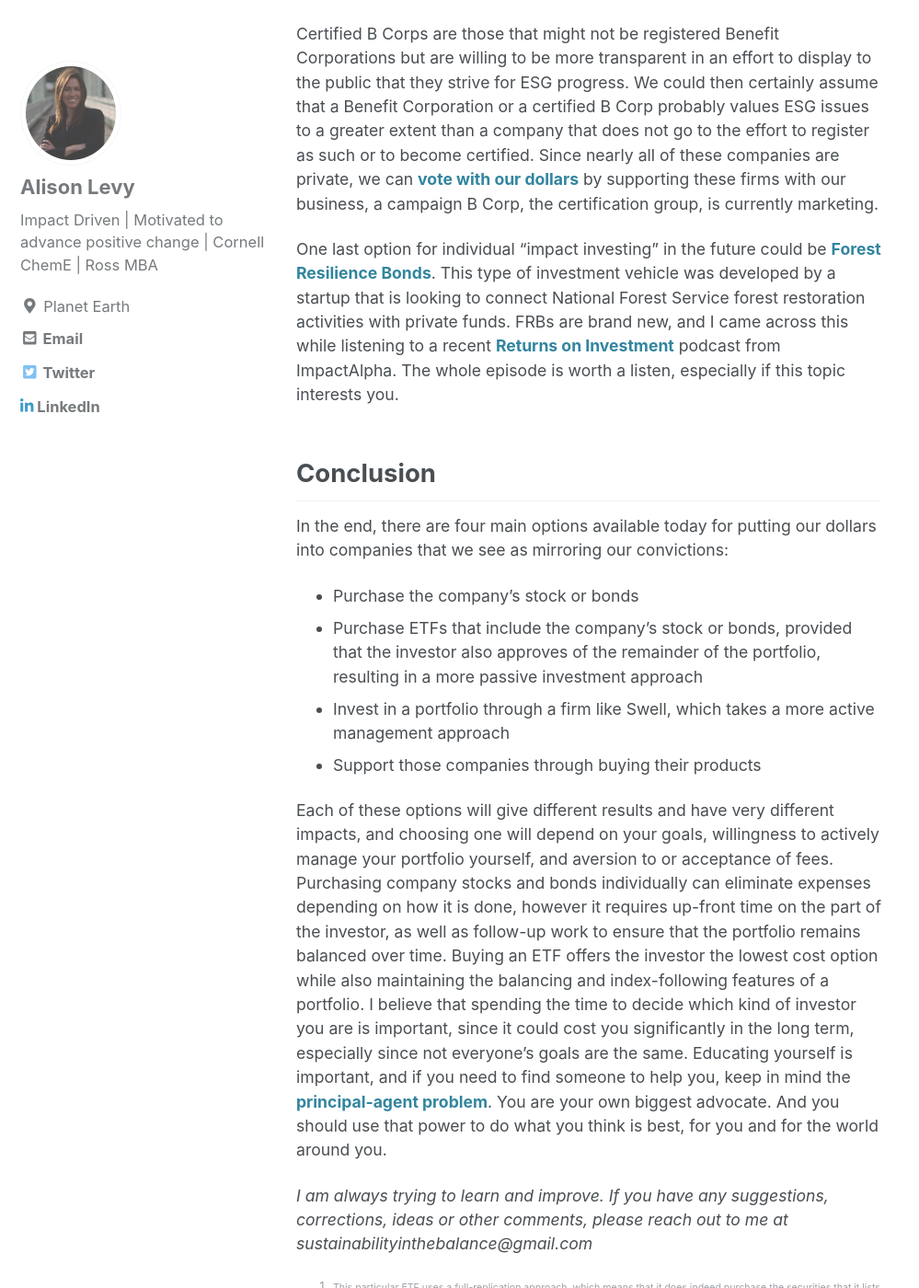
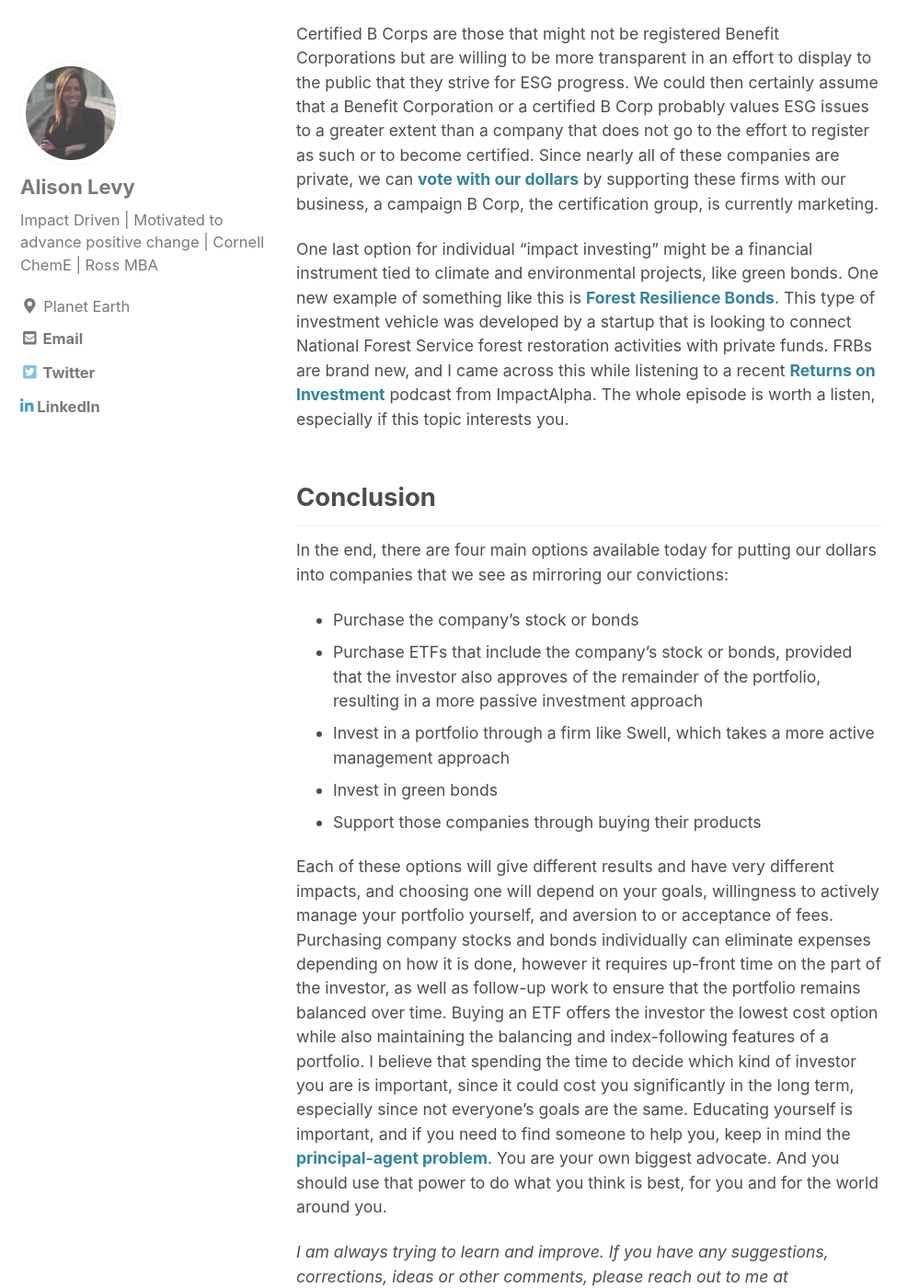
Before and after one commit to amlturbo/amlturbo.github.io, a Jekyll site: the page built from _posts/2019-02-02-ESG-ETFs.md, in a window 1280 px wide and 1400 px high, scrolled down 5471 px. Shown: the whole window at 92% size, without its empty margins (0-999 px from the left). Built offline with Jekyll 4.4.1, drawn with Linux system fonts in a browser that asks for light colours; cached includes are drawn as plain includes; nearby versions of some CDN libraries.

Commit message:
Update 2019-02-02-ESG-ETFs.md

```diff
--- a/_posts/2019-02-02-ESG-ETFs.md
+++ b/_posts/2019-02-02-ESG-ETFs.md
@@ -57,7 +57,7 @@
 
 Certified B Corps are those that might not be registered Benefit Corporations but are willing to be more transparent in an effort to display to the public that they strive for ESG progress. We could then certainly assume that a Benefit Corporation or a certified B Corp probably values ESG issues to a greater extent than a company that does not go to the effort to register as such or to become certified. Since nearly all of these companies are private, we can [vote with our dollars](https://bcorporation.net/vote) by supporting these firms with our business, a campaign B Corp, the certification group, is currently marketing.
 
-One last option for individual "impact investing" in the future could be [Forest Resilience Bonds](https://www.forestresiliencebond.com/). This type of investment vehicle was developed by a startup that is looking to connect National Forest Service forest restoration activities with private funds. FRBs are brand new, and I came across this while listening to a recent [Returns on Investment](https://impactalpha.com/if-esg-investing-is-so-great-why-is-the-world-going-to-hell-podcast/) podcast from ImpactAlpha. The whole episode is worth a listen, especially if this topic interests you.
+One last option for individual "impact investing" might be a financial instrument tied to climate and environmental projects, like green bonds. One new example of something like this is [Forest Resilience Bonds](https://www.forestresiliencebond.com/). This type of investment vehicle was developed by a startup that is looking to connect National Forest Service forest restoration activities with private funds. FRBs are brand new, and I came across this while listening to a recent [Returns on Investment](https://impactalpha.com/if-esg-investing-is-so-great-why-is-the-world-going-to-hell-podcast/) podcast from ImpactAlpha. The whole episode is worth a listen, especially if this topic interests you.
 
 ## Conclusion
 
@@ -65,6 +65,7 @@
 * Purchase the company’s stock or bonds
 * Purchase ETFs that include the company’s stock or bonds, provided that the investor also approves of the remainder of the portfolio, resulting in a more passive investment approach
 * Invest in a portfolio through a firm like Swell, which takes a more active management approach
+* Invest in green bonds
 * Support those companies through buying their products
 
 Each of these options will give different results and have very different impacts, and choosing one will depend on your goals, willingness to actively manage your portfolio yourself, and aversion to or acceptance of fees. Purchasing company stocks and bonds individually can eliminate expenses depending on how it is done, however it requires up-front time on the part of the investor, as well as follow-up work to ensure that the portfolio remains balanced over time. Buying an ETF offers the investor the lowest cost option while also maintaining the balancing and index-following features of a portfolio. I believe that spending the time to decide which kind of investor you are is important, since it could cost you significantly in the long term, especially since not everyone’s goals are the same. Educating yourself is important, and if you need to find someone to help you, keep in mind the [principal-agent problem](https://en.wikipedia.org/wiki/Principal%E2%80%93agent_problem). You are your own biggest advocate. And you should use that power to do what you think is best, for you and for the world around you.
```
